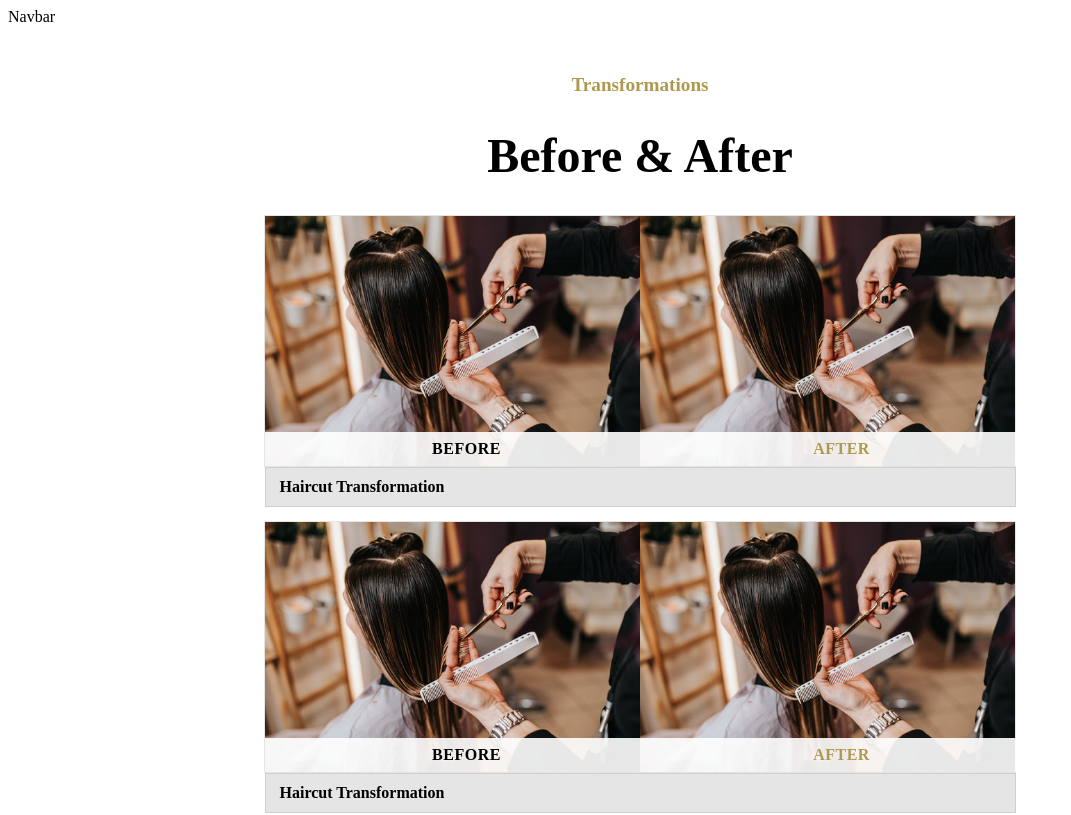
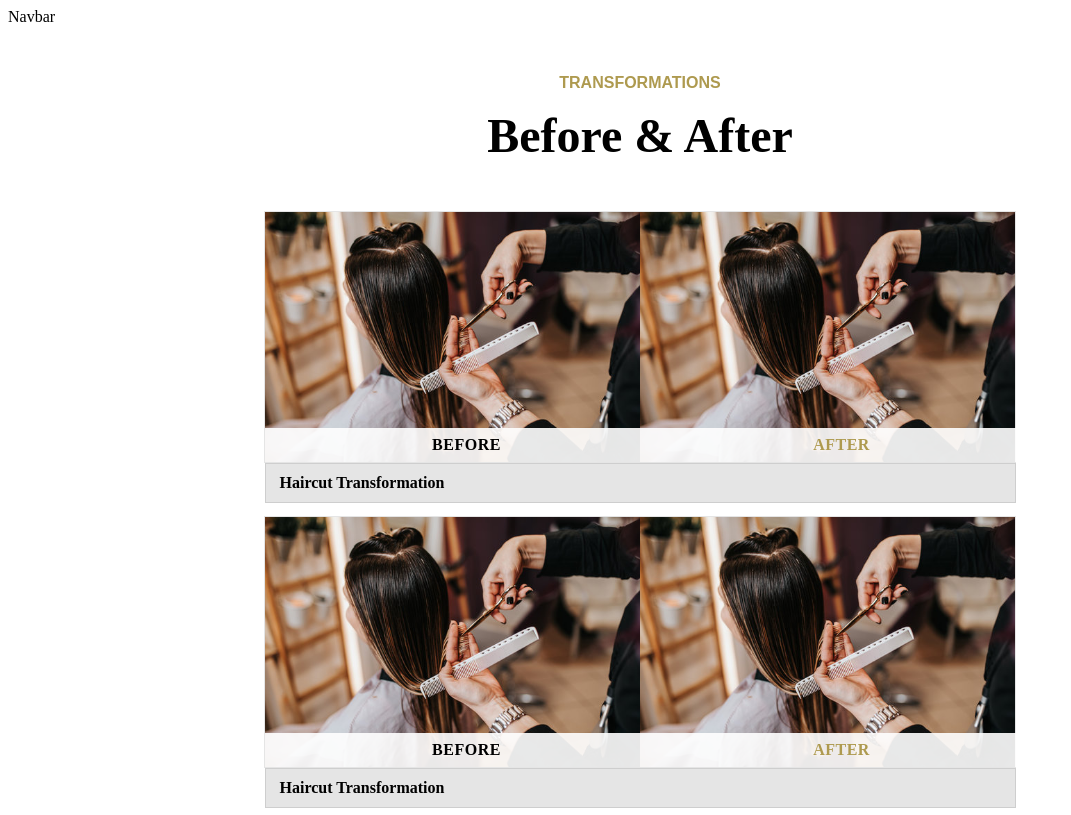
Before and after one commit to seamuscon8/Team4Hack4Impact, a Next.js app: page /before-and-after in a window 1280 px wide. Shown: the top 815 px of the page, without its empty margins (0-1071 px from the left). Built offline with nearby package versions, Linux system fonts and the light colour scheme.

Commit message:
feat: update styles for consistency and improved readability

```diff
--- a/src/app/before-and-after/before-and-after-page.module.css
+++ b/src/app/before-and-after/before-and-after-page.module.css
@@ -2,13 +2,16 @@
   font-size: 3rem;
   font-weight: bold;
   text-align: center;
+  margin-bottom: 3rem;
 }
 
 .pageSubtitle {
-  font-size: 1.2rem;
+  font-size: 1rem;
   color: #666;
-  margin-bottom: 0.5rem;
+  margin-bottom: -1rem;
   margin-top: 3rem;
+  text-transform: uppercase;
   text-align: center;
   color: rgb(174, 154, 79);
+  font-family: "Montserrat", sans-serif;
 }
```
